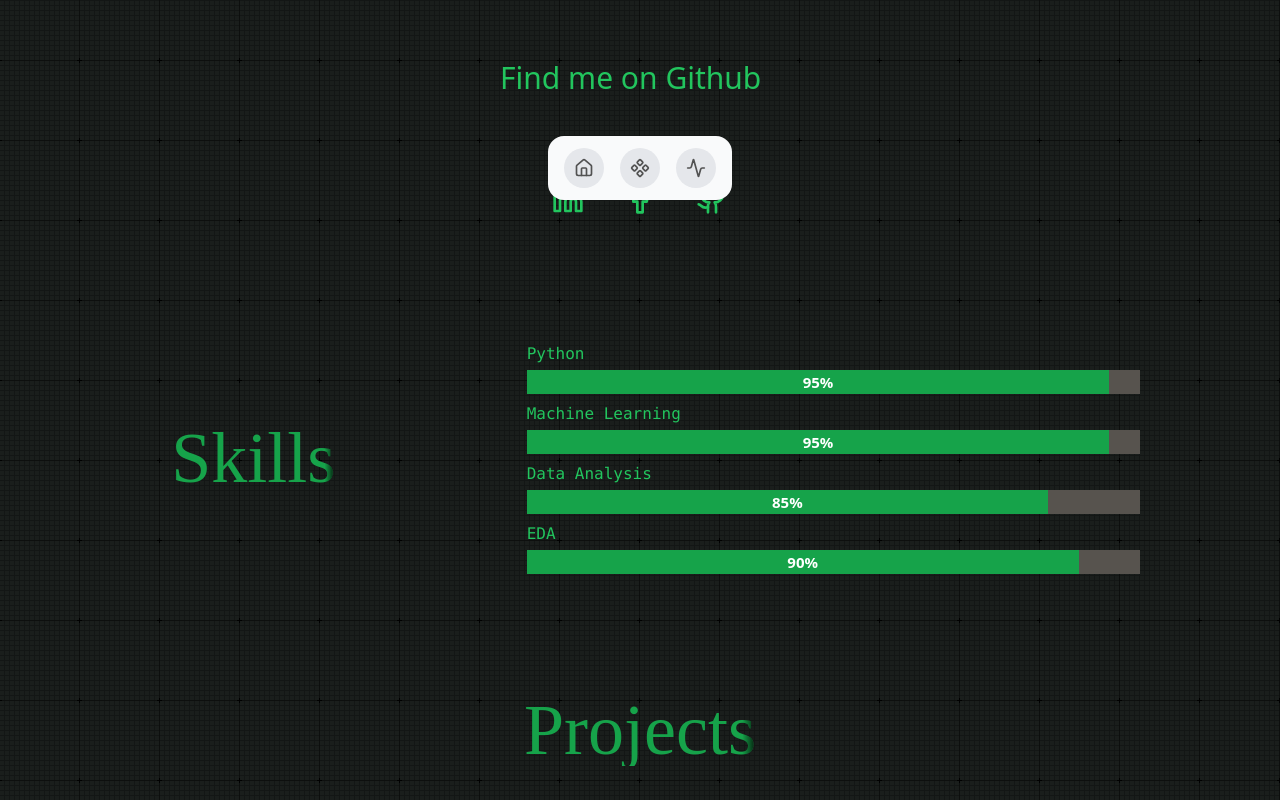
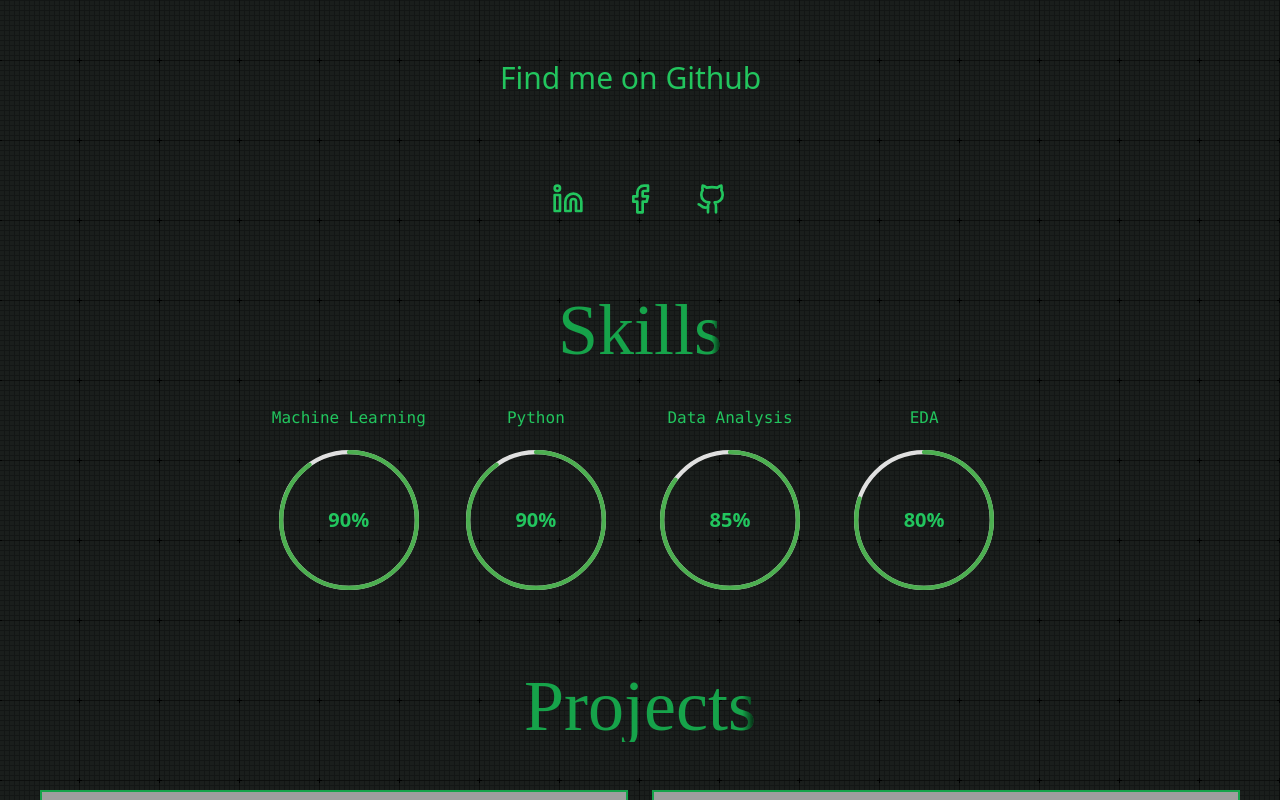
Before and after one commit to KiMoOxD/Terminal_Like_Portfolio, a React (Create React App) app: page / in a window 1280 px wide. Shown: the part 580-1380 px from the top of the page. Built offline with nearby package versions, Linux system fonts and the light colour scheme; grey boxes are pictures that could not be loaded; the HTML template or start-up script is replaced by a standard one.

Commit message:
first commit

```diff
--- a/src/App.js
+++ b/src/App.js
@@ -1,6 +1,4 @@
-import { Activity, Component, HomeIcon } from "lucide-react";
 import Projects from "./ProjectsData.json";
-import { Dock, DockIcon, DockItem, DockLabel } from "./coreElements/dock.tsx";
 import Project from "./components/Project.jsx";
 import SkillsSection from "./components/SkillsSection.jsx";
 import SocialMediaSection from "./components/SocialMediaSection.jsx";
@@ -9,30 +7,6 @@ import { TextShimmer } from "./coreElements/textShimmer.tsx";
 import { Spotlight } from "./coreElements/spotLight.tsx";
 import { useState } from "react";
 
-const data = [
-  {
-    title: "Home",
-    icon: (
-      <HomeIcon className="h-full w-full text-neutral-600 dark:text-neutral-300" />
-    ),
-    href: "#hero",
-  },
-
-  {
-    title: "Skills",
-    icon: (
-      <Component className="h-full w-full text-neutral-600 dark:text-neutral-300" />
-    ),
-    href: "#skills",
-  },
-  {
-    title: "Projects",
-    icon: (
-      <Activity className="h-full w-full text-neutral-600 dark:text-neutral-300" />
-    ),
-    href: "#projects",
-  },
-];
 
 function App() {
   let [showMoreFlag, setShowMoreFlag] = useState(0)
@@ -47,28 +21,13 @@ function App() {
   return (
     <>
       <div className="text-green-500 max-w-screen-xl px-10 mx-auto">
-        <div className="fixed bottom-5 left-1/2 translate-x-[-50%] z-50">
-          <Dock className="items-end pb-3">
-            {data.map((item, idx) => (
-              <DockItem
-                key={idx}
-                className="aspect-square rounded-full bg-gray-200 dark:bg-neutral-800"
-                href={item.href}
-              >
-                <DockLabel>{item.title}</DockLabel>
-                <DockIcon>{item.icon}</DockIcon>
-              </DockItem>
-            ))}
-          </Dock>
-        </div>
-
         <HeroSection />
 
         <SocialMediaSection />
 
         <SkillsSection />
 
-        <div id="projects" className="my-10 lg:my-28 text-center">
+        <div id="projects" className="my-10 lg:my-20 text-center">
           <TextShimmer
             className="text-6xl lg:text-7xl smooch-sans-normal font-bold"
             duration={1}
--- /dev/null
+++ b/src/components/CircularProgressBar.jsx
@@ -0,0 +1,50 @@
+
+const CircularProgressBar = ({ size = 100, strokeWidth = 8, progress = 0, title = "Progress Bar"}) => {
+  const radius = (size - strokeWidth) / 2; // Calculate radius based on size and stroke width
+  const circumference = 2 * Math.PI * radius; // Calculate the circumference of the circle
+
+  // Calculate the stroke dash offset for the progress arc
+  const offset = ((100 - progress) / 100) * circumference;
+
+  return <div className="flex flex-col items-center w-fit gap-5">
+    <h3 className="font-mono text-md">{title}</h3>
+    <div className="flex items-center justify-center w-fit">
+      <svg
+        className="w-[140px] h-[140px]" // Adjust size dynamically if needed
+        viewBox={`0 0 ${size} ${size}`}
+      >
+        {/* Background Circle (Track) */}
+        <circle
+          cx={size / 2}
+          cy={size / 2}
+          r={radius}
+          fill="none"
+          stroke="#e0e0e0" // Gray color for the track
+          strokeWidth={strokeWidth}
+          strokeLinecap="round"
+        />
+
+        {/* Progress Circle (Indicator) */}
+        <circle
+          cx={size / 2}
+          cy={size / 2}
+          r={radius}
+          fill="none"
+          stroke="#4caf50" // Green color for progress
+          strokeWidth={strokeWidth}
+          strokeLinecap="round"
+          strokeDasharray={circumference}
+          strokeDashoffset={offset}
+          transform={`rotate(-90 ${size / 2} ${size / 2})`} // Rotate to start from top
+        />
+      </svg>
+
+      {/* Text Inside the Circle */}
+      <div className="absolute text-center">
+        <span className="text-xl font-bold">{progress}%</span>
+      </div>
+    </div>
+    </div>
+};
+
+export default CircularProgressBar;
--- a/src/components/SkillsSection.jsx
+++ b/src/components/SkillsSection.jsx
@@ -1,26 +1,41 @@
 import React from "react";
 import { TextShimmer } from "../coreElements/textShimmer.tsx";
-import SkillBar from "../components/SkillBar.jsx";
-
+import CircularProgressBar from "./CircularProgressBar.jsx";
 
 export default function SkillsSection() {
   return (
-    <div id="skills">
-      <div className="flex flex-col lg:flex-row m-5 lg:mt-10">
-        <div className=" flex justify-center items-center basis-1/3">
+    <div className="flex flex-col items-center">
       <TextShimmer
         className="text-6xl lg:text-7xl smooch-sans-normal font-bold"
         duration={1}
       >
         Skills
       </TextShimmer>
-        </div>
-        <div className="lg:basis-2/3 lg:px-20 *:my-2">
-          <SkillBar skill={"Python"} percentage={95} />
-          <SkillBar skill={"Machine Learning"} percentage={95} />
-          <SkillBar skill={"Data Analysis"} percentage={85} />
-          <SkillBar skill={"EDA"} percentage={90} />
-        </div>
+      <div className="grid grid-cols-1 sm:grid-cols-2 md:grid-cols-3 lg:grid-cols-4 gap-10 pt-10">
+          <CircularProgressBar
+            size={490}
+            strokeWidth={15}
+            progress={90}
+            title="Machine Learning"
+          />
+          <CircularProgressBar
+            size={490}
+            strokeWidth={15}
+            progress={90}
+            title="Python"
+          />
+          <CircularProgressBar
+            size={490}
+            strokeWidth={15}
+            progress={85}
+            title="Data Analysis"
+          />
+          <CircularProgressBar
+            size={490}
+            strokeWidth={15}
+            progress={80}
+            title="EDA"
+          />
       </div>
     </div>
   );
--- a/src/coreElements/textShimmer.tsx
+++ b/src/coreElements/textShimmer.tsx
@@ -31,7 +31,6 @@ export function TextShimmer({
         'relative inline-block bg-[length:250%_100%,auto] bg-clip-text',
         'text-transparent [--base-color:#16a34a] [--base-gradient-color:#000]',
         '[--bg:linear-gradient(90deg,#0000_calc(50%-var(--spread)),var(--base-gradient-color),#0000_calc(50%+var(--spread)))] [background-repeat:no-repeat,padding-box]',
-        'dark:[--base-color:#71717a] dark:[--base-gradient-color:#ffffff] dark:[--bg:linear-gradient(90deg,#0000_calc(50%-var(--spread)),var(--base-gradient-color),#0000_calc(50%+var(--spread)))]',
         className
       )}
       initial={{ backgroundPosition: '100% center' }}
```
Lines whose indentation alone changed are shown as unchanged.
